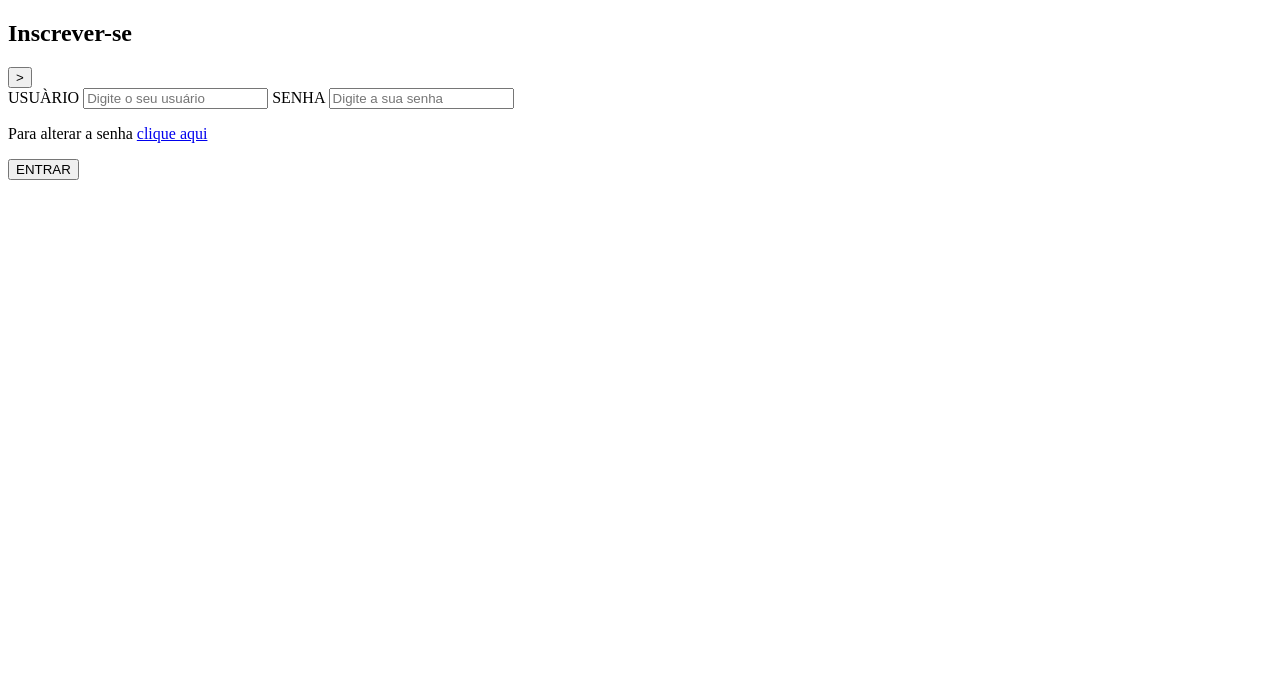
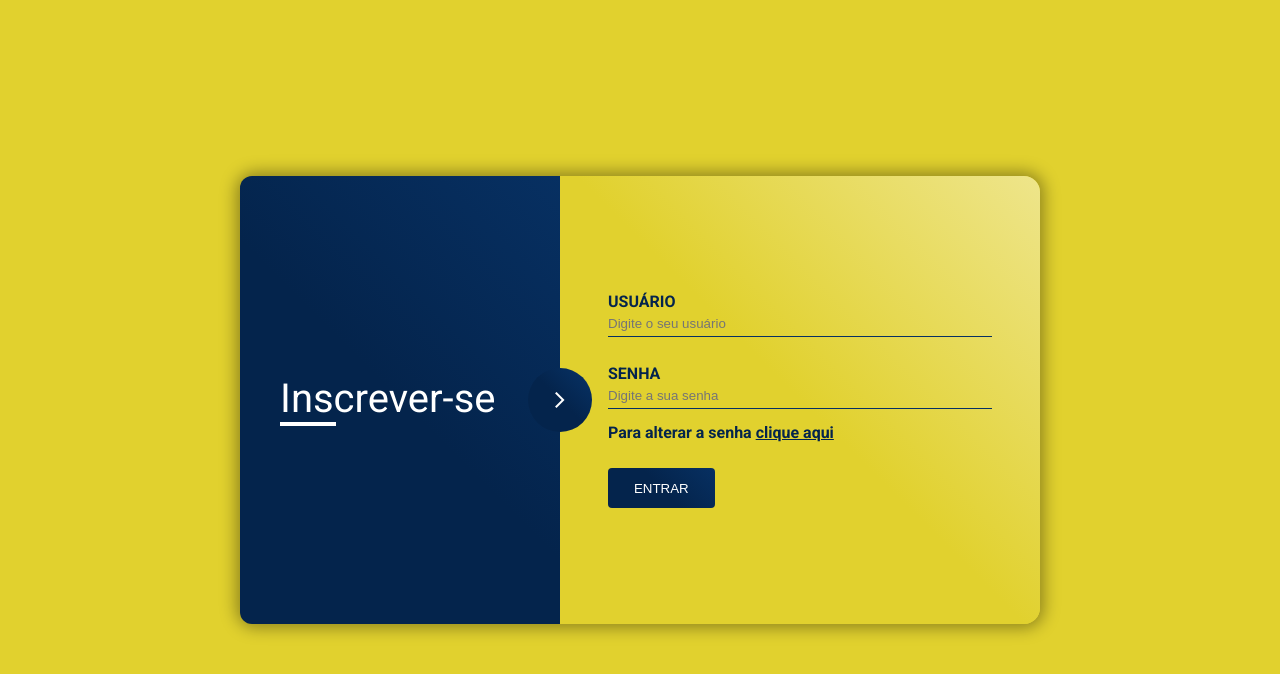
Before and after one commit to devalissonoliveira/login_page_local_storage, a plain HTML site: page index.html in a window 1280 px wide. Drawn offline with nearby package versions, Linux system fonts and the light colour scheme.

Commit message:
Criado os arquivos reset.css e index.css

```diff
--- /dev/null
+++ b/css/index.css
@@ -0,0 +1,132 @@
+/* ---------- IMPORTAÇÃO DA FONTE ---------- */
+@import url('https://fonts.googleapis.com/css2?family=Roboto:wght@400;500;700&display=swap');
+
+/* ---------- BODY ---------- */
+body{
+    background-color: #e1d12e;
+    font-family: 'Roboto', sans-serif;
+}
+
+/* ---------- MAIN ---------- */
+
+main {
+    /* border: 1px solid red; */
+    width: 100vw;
+    height: 100vh;
+    display: flex;
+    justify-content: center;
+    align-items: center;
+}
+main #login-container {
+    /* border: 1px solid green; */
+    width: 50em;
+    height: 28em;
+    border-radius: 1em;
+    display: flex;
+    justify-content: center;
+    align-items: center;
+    position: relative;
+    box-shadow: 0px 0px 16px 4px #0000005c;
+}
+
+main #login-container #inscrever-se{
+    background: linear-gradient(45deg, #04244c 50%, #073062 100%);
+    color: #ffffff;
+    font-size: 2.5rem;
+    height: 100%;
+    width: 40%;
+    display: flex;
+    flex-direction: column;
+    justify-content: center;
+    padding-left: 1em;
+    padding-right: 1em;
+    border-top-left-radius: 0.3em;
+    border-bottom-left-radius: 0.3em;
+    cursor: pointer;
+}
+
+main #login-container #inscrever-se span{
+    background-color: #ffffff;
+    height: 0.1em;
+    width: 1.4em;
+}
+main #login-container #icon {
+    display: flex;
+    align-items: center;
+    justify-content: center;
+    width: 0;
+}
+main #login-container .material-symbols-outlined {
+    font-variation-settings:
+    'FILL' 0,
+    'wght' 400,
+    'GRAD' 0,
+    'opsz' 48;
+    position: absolute;
+    background: linear-gradient(45deg, #04244c 50%, #073062 90%);
+    color: #ffffff;
+    border-radius: 1em;
+    width: 2em;
+    height: 2em;
+    display: flex;
+    justify-content: center;
+    align-items: center;
+    font-size: 2rem;
+    cursor: pointer;
+}
+
+main #login-container #login-input{
+    background: linear-gradient(45deg, rgba(225,209,46,1) 50%, rgba(238,229,139,1) 100%);
+    height: 100%;
+    width: 60%;
+    display: flex;
+    flex-direction: column;
+    justify-content: center;
+    padding: 0 3em;
+    border-top-right-radius: 1em;
+    border-bottom-right-radius: 1em;
+}
+
+main #login-container #login-input label , main #login-container #login-input p, main #login-container #login-input a{
+    color: #04244c;
+    font-weight: 700;
+}
+
+main #login-container #login-input input{
+    height: 2em;
+    background-color: transparent;
+    border: none;
+    border-bottom: 1px solid #073062;
+}
+
+main #login-container #login-input input:focus{
+    outline: 0;
+}
+
+main #login-container #login-input #usuario{
+    margin-bottom: 2em;
+}
+
+main #login-container #login-input #senha{
+    margin-bottom: 1em;
+}
+
+main #login-container #login-input button{
+    background: linear-gradient(45deg, #04244c 50%, #073062 100%);
+    color: #ffffff;
+    width: 8em;
+    height: 3em;
+    cursor: pointer;
+    margin-top: 2em;
+    border: none;
+    border-radius: 0.3em;
+    transition: 0.2s;
+}
+
+main #login-container #login-input button:hover{
+    transform: scale(1.1);
+}
+
+main #login-container #login-input button:active{
+    transform: scale(1.0);
+}
--- /dev/null
+++ b/css/reset.css
@@ -0,0 +1,5 @@
+*{
+    margin: 0;
+    padding: 0;
+    box-sizing: border-box;
+}
--- a/index.html
+++ b/index.html
@@ -3,25 +3,33 @@
 <head>
     <meta charset="UTF-8">
     <meta name="viewport" content="width=device-width, initial-scale=1.0">
+    <link rel="stylesheet" href="./css/reset.css">
+    <link rel="stylesheet" href="./css/index.css">
+    <link rel="stylesheet" href="https://fonts.googleapis.com/css2?family=Material+Symbols+Outlined:opsz,wght,FILL,GRAD@20..48,100..700,0..1,-50..200" />
+
+
     <title>Login Page</title>
 </head>
 <body>
+    <main>
         <section id="login-container">
             <div id="inscrever-se">
-            <h1>Inscrever-se</h1>
-            <div id="linha"></div>
+                Inscrever-se <span></span>
             </div>
-        <div id="btn-inscrever-se">
-            <button>&gt;</button>
+            <div id="icon">
+                <span class="material-symbols-outlined">
+                    chevron_right
+                </span>
             </div>
             <div id="login-input">
-            <label for="usuario">USU&Agrave;RIO</label>
+                <label for="usuario">USU&Aacute;RIO</label>
                 <input type="text" id="usuario" name="usuario" placeholder="Digite o seu usuário">
                 <label for="senha">SENHA</label>
                 <input type="password" name="senha" id="senha" placeholder="Digite a sua senha">
-            <p id="clique-aqui">Para alterar a senha <a href="#">clique aqui</a></p>
-            <button>ENTRAR</button>
+                <p>Para alterar a senha <a href="#">clique aqui</a></p>
+                <button type="submit">ENTRAR</button>
             </div>
         </section>
+    </main>
 </body>
 </html>
```
Lines whose indentation alone changed are shown as unchanged.
